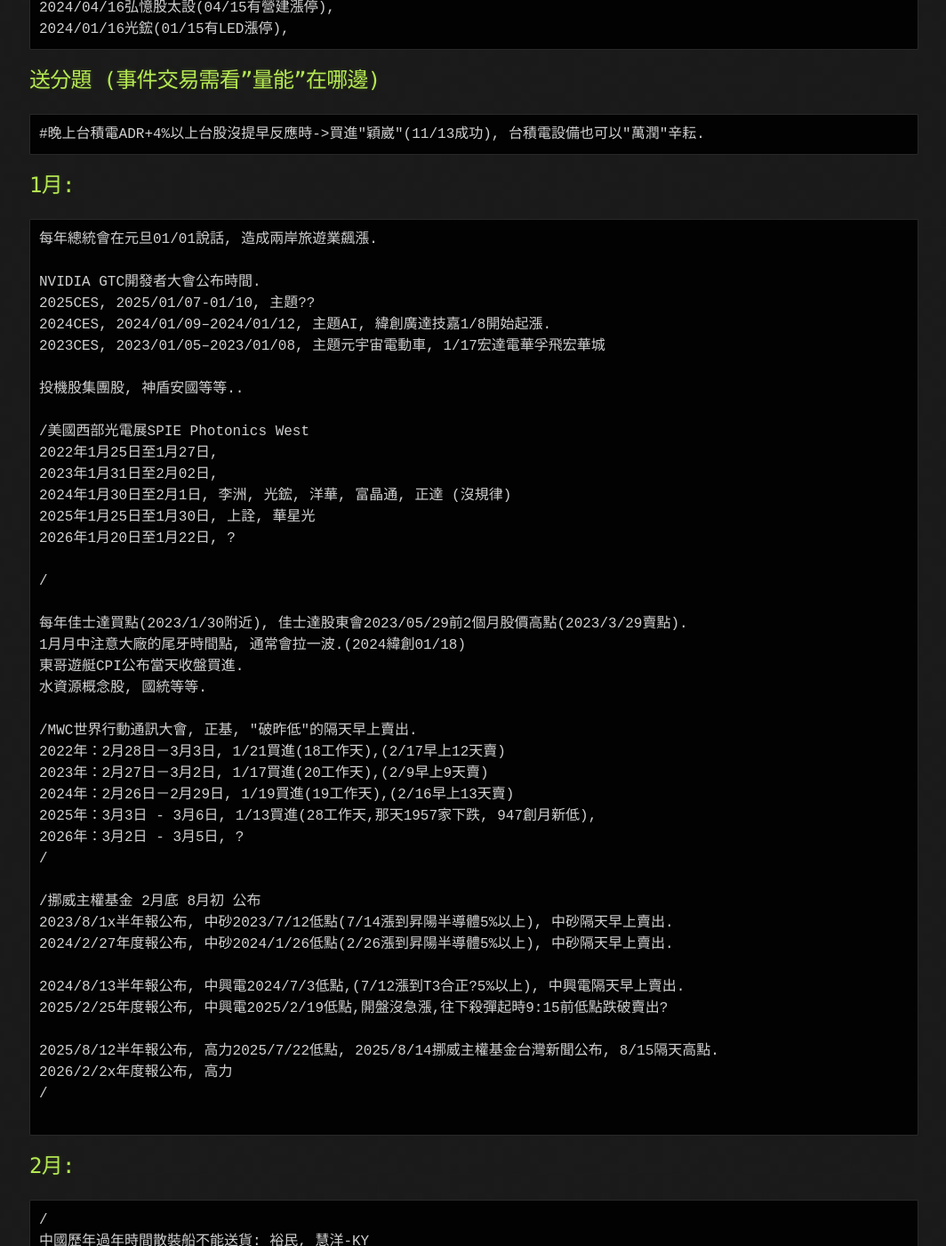
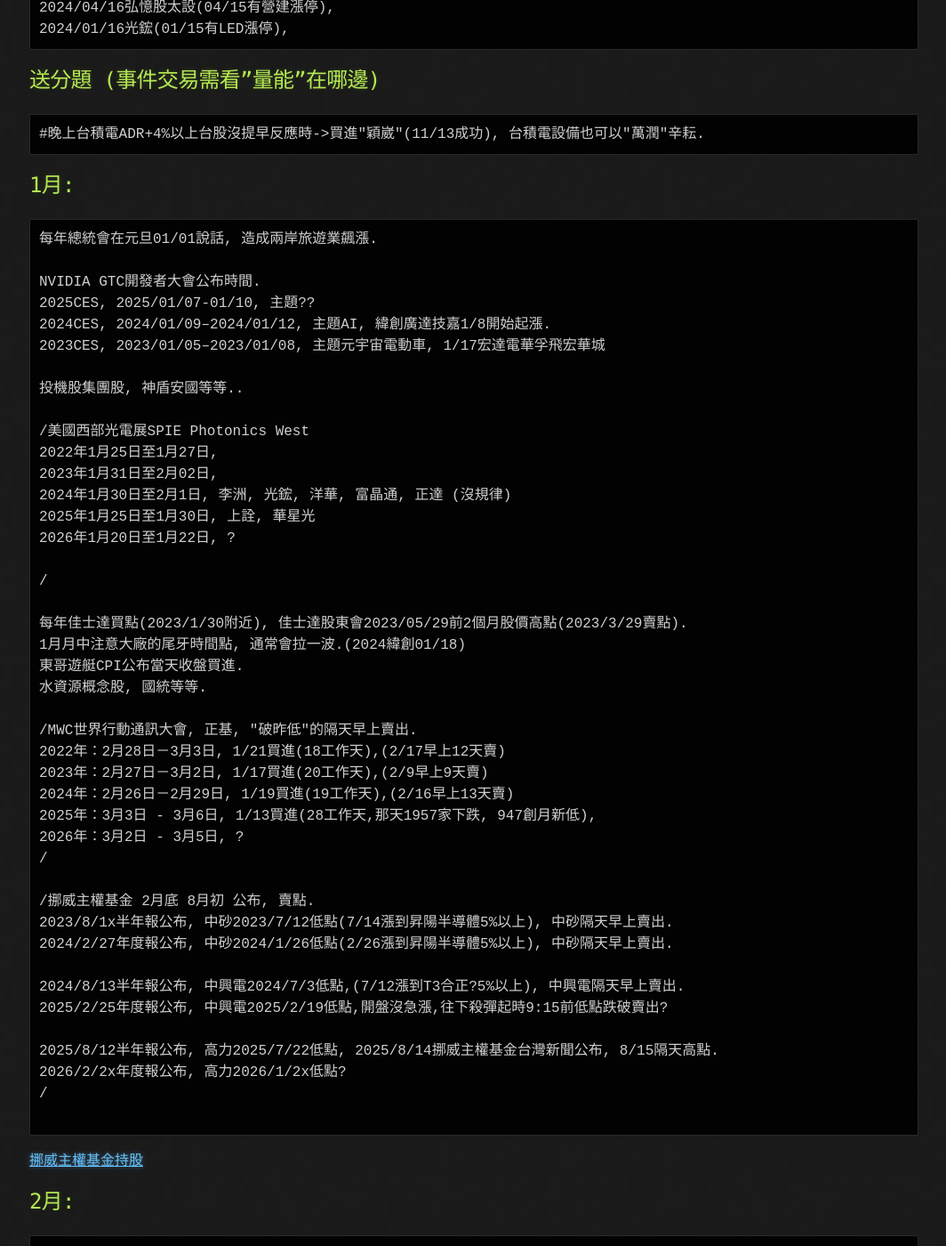
Before and after one commit to lepg5487/Stock_God, a Jekyll site: the page built from experience.md, in a window 1280 px wide and 1400 px high, scrolled down 7193 px. Shown: the whole window at 89% size, without its empty margins (107-1171 px from the left). Built offline with Jekyll 4.4.1, drawn with Linux system fonts in a browser that asks for light colours; our own code applies the rules of GitHub Pages for plain Markdown files.

Commit message:
Update experience.md

````diff
--- a/experience.md
+++ b/experience.md
@@ -318,7 +318,7 @@
 2026年：3月2日 - 3月5日, ?
 /
 
-/挪威主權基金 2月底 8月初 公布
+/挪威主權基金 2月底 8月初 公布, 賣點.
 2023/8/1x半年報公布, 中砂2023/7/12低點(7/14漲到昇陽半導體5%以上), 中砂隔天早上賣出.
 2024/2/27年度報公布, 中砂2024/1/26低點(2/26漲到昇陽半導體5%以上), 中砂隔天早上賣出.
 
@@ -326,10 +326,12 @@
 2025/2/25年度報公布, 中興電2025/2/19低點,開盤沒急漲,往下殺彈起時9:15前低點跌破賣出?
 
 2025/8/12半年報公布, 高力2025/7/22低點, 2025/8/14挪威主權基金台灣新聞公布, 8/15隔天高點.
-2026/2/2x年度報公布, 高力
+2026/2/2x年度報公布, 高力2026/1/2x低點?
 /
 
 ```
+[挪威主權基金持股](https://www.nbim.no/en/investments/all-investments/)
+
 ## 2月:
 ```
 /
````
